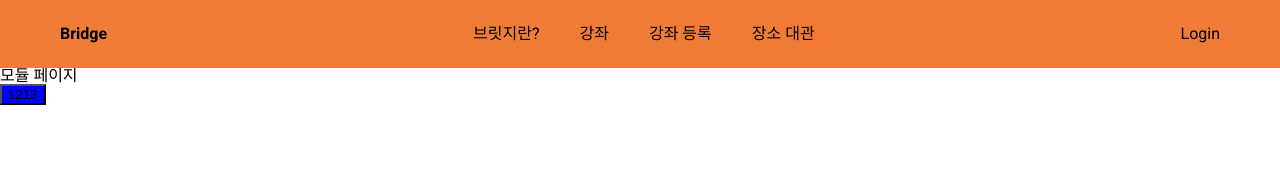
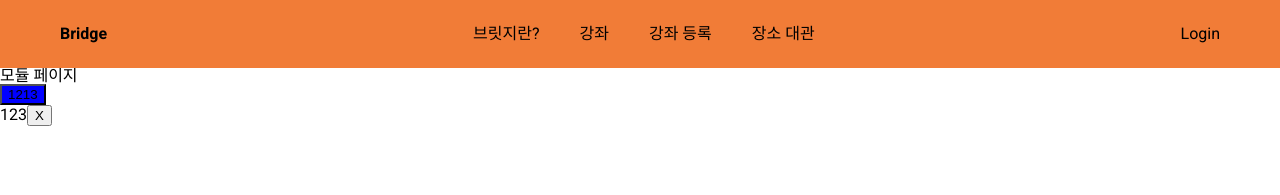
Before and after one commit to Bridge-Builder/bridge-app, a Next.js app: page /module in a window 1280 px wide. Shown: the top 195 px of the page. Built offline with nearby package versions, Linux system fonts and the light colour scheme.

Commit message:
feat(component): chip 컴포넌트 기초 초안 제작
ISSUES CLOSED: #16

```diff
--- /dev/null
+++ b/src/modules/ui/chip/Chip.styles.tsx
@@ -0,0 +1,3 @@
+import styled from '@emotion/styled';
+
+export const StyledChip = styled.div``;
--- /dev/null
+++ b/src/modules/ui/chip/Chip.tsx
@@ -0,0 +1,16 @@
+import { FC } from 'react';
+import { ChipProps } from '@/modules/ui/chip/Chip.types';
+import { StyledChip } from '@/modules/ui/chip/Chip.styles';
+
+export const Chip: FC<ChipProps> = props => {
+  const { label, handleDelete } = props;
+  const handleOnClick = () => {
+    handleDelete && handleDelete();
+  };
+  return (
+    <StyledChip {...props}>
+      <span>{label || ''}</span>
+      <button onClick={() => handleOnClick()}>X</button>
+    </StyledChip>
+  );
+};
--- a/src/pages/_app.tsx
+++ b/src/pages/_app.tsx
@@ -3,13 +3,10 @@ import '@/styles/global.css';
 import type { AppProps } from 'next/app';
 import Layout from '@/components/template/layout/Layout';
 import Root from '@/components/template/root/Root';
-import React, { useEffect } from 'react';
+import React from 'react';
 import Head from 'next/head';
 
 export default function App({ Component, pageProps }: AppProps) {
-  useEffect(() => {
-    console.log('');
-  }, []);
   return (
     <Root>
       <Layout>
--- a/src/pages/module.tsx
+++ b/src/pages/module.tsx
@@ -2,9 +2,12 @@ import Head from 'next/head';
 import { ArticleMain } from '@/styles/pages/Main.styles';
 import { useApp } from '@/components/providers/serviceApp/ServiceApp';
 import Button from '@/modules/ui/button/Button';
+import { Chip } from '@/modules/ui/chip/Chip';
 
 export default function Module() {
   const { headTitle } = useApp();
+
+  const handleDelete = () => console.log('onclick');
 
   return (
     <ArticleMain>
@@ -18,6 +21,9 @@ export default function Module() {
       <div>
         <Button color={'blue'}>1213</Button>
       </div>
+      <div>
+        <Chip label={'123'} handleDelete={handleDelete} />
+      </div>
     </ArticleMain>
   );
 }
```
Also changed, not shown: src/modules/ui/chip/Chip.types.ts (added, +32 -0 lines).
